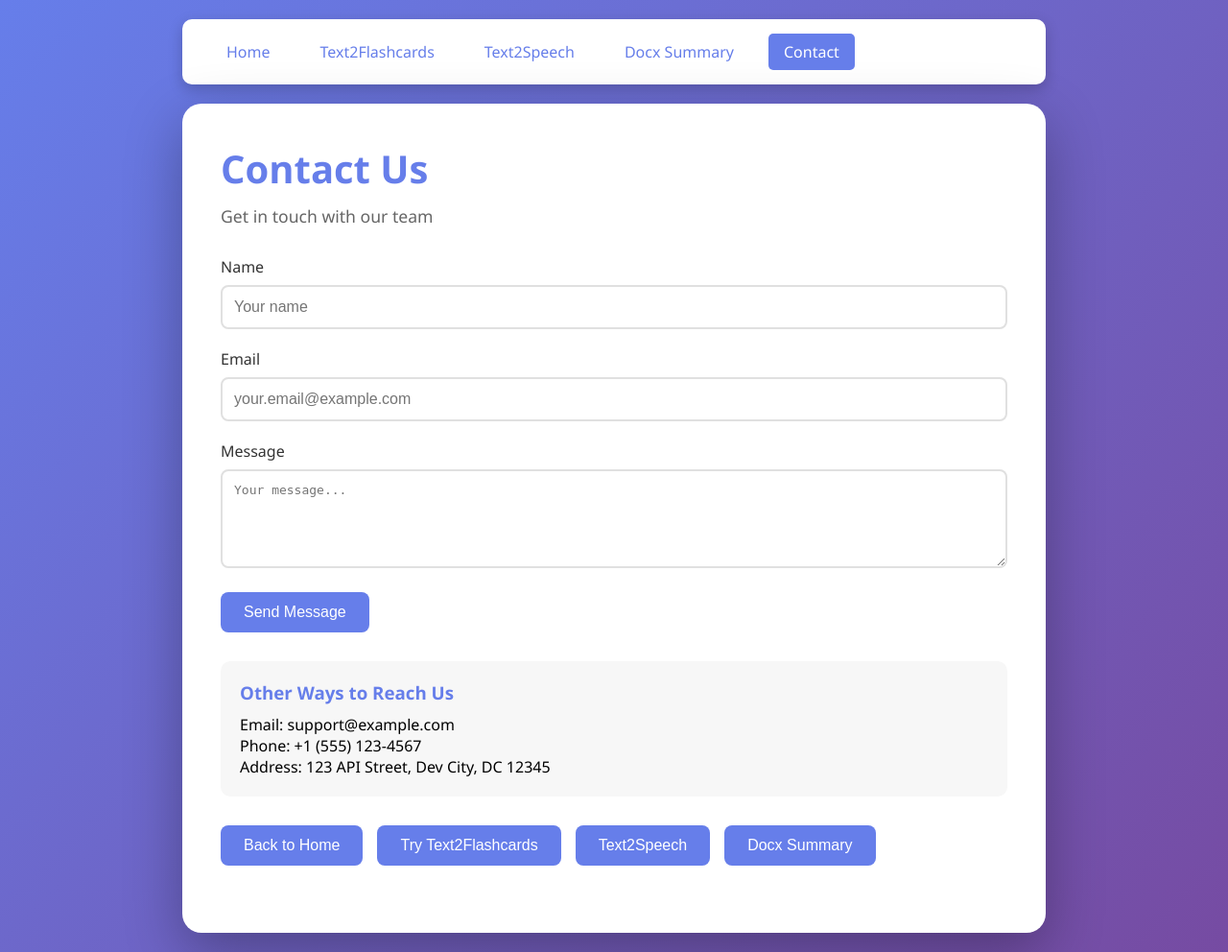
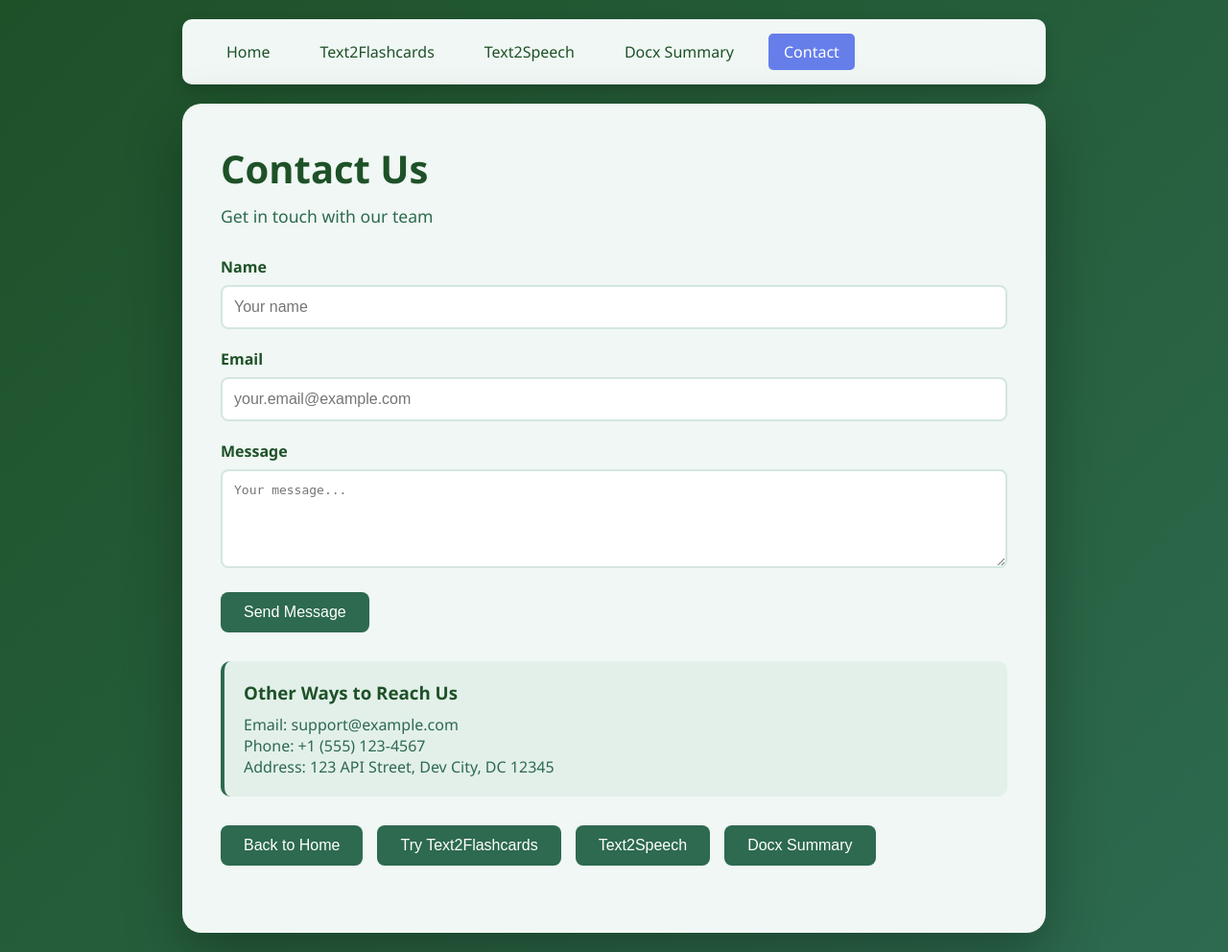
Before and after one commit to ejens0804/study_notes_web_app, a FastAPI app: page /contact in a window 1280 px wide. Shown: the whole page at 96% size. Run offline with FastAPI, Linux system fonts and the light colour scheme.

Commit message:
added dif colors

```diff
--- a/app.py
+++ b/app.py
@@ -39,7 +39,7 @@ async def home(request: Request):
 # Route for Text2Flashcards page
 @app.get("/api-demo", response_class=HTMLResponse)
 async def api_demo(request: Request):
-    return templates.TemplateResponse("api_demo.html", {
+    return templates.TemplateResponse("text2flashcards.html", {
         "request": request,
         "title": "Text2Flashcards"
     })
@@ -47,7 +47,7 @@ async def api_demo(request: Request):
 # Route for Text2Speech page
 @app.get("/about", response_class=HTMLResponse)
 async def about(request: Request):
-    return templates.TemplateResponse("about.html", {
+    return templates.TemplateResponse("text2speech.html", {
         "request": request,
         "title": "Text2Speech"
     })
--- a/templates/contact.html
+++ b/templates/contact.html
@@ -2,6 +2,84 @@
 {% extends "base.html" %}
 
 {% block title %}Contact - FastAPI App{% endblock %}
+
+{% block extra_css %}
+<style>
+    /* Darker Green Aesthetic for Contact Page */
+    body {
+        background: linear-gradient(135deg, #1e5128 0%, #2d6a4f 100%);
+    }
+
+    .container {
+        background: #f0f7f4;
+    }
+
+    h1 {
+        color: #1e5128;
+    }
+
+    .subtitle {
+        color: #2d6a4f;
+    }
+
+    button {
+        background: #2d6a4f;
+    }
+
+    button:hover {
+        background: #1e5128;
+    }
+
+    .navbar {
+        background: #f0f7f4;
+    }
+
+    .navbar a {
+        color: #1e5128;
+    }
+
+    .navbar a:hover {
+        background: #e3f0ea;
+    }
+
+    .form-group label {
+        color: #1e5128;
+        font-weight: 600;
+    }
+
+    .form-group input,
+    .form-group textarea {
+        border: 2px solid #d4e7dd;
+        background: white;
+    }
+
+    .form-group input:focus,
+    .form-group textarea:focus {
+        border-color: #2d6a4f;
+        outline: none;
+    }
+
+    .info-section {
+        background: #e3f0ea;
+        padding: 20px;
+        border-radius: 10px;
+        border-left: 4px solid #2d6a4f;
+    }
+
+    .info-section h3 {
+        color: #1e5128;
+    }
+
+    .info-section p {
+        color: #2d6a4f;
+    }
+
+    .output {
+        background: #e3f0ea;
+        border-left: 4px solid #2d6a4f;
+    }
+</style>
+{% endblock %}
 
 {% block content %}
 <h1>Contact Us</h1>
```
Also changed, not shown: templates/home.html (+38 -9 lines), templates/text2flashcards.html (renamed from templates/api_demo.html), templates/text2speech.html (renamed from templates/about.html).
